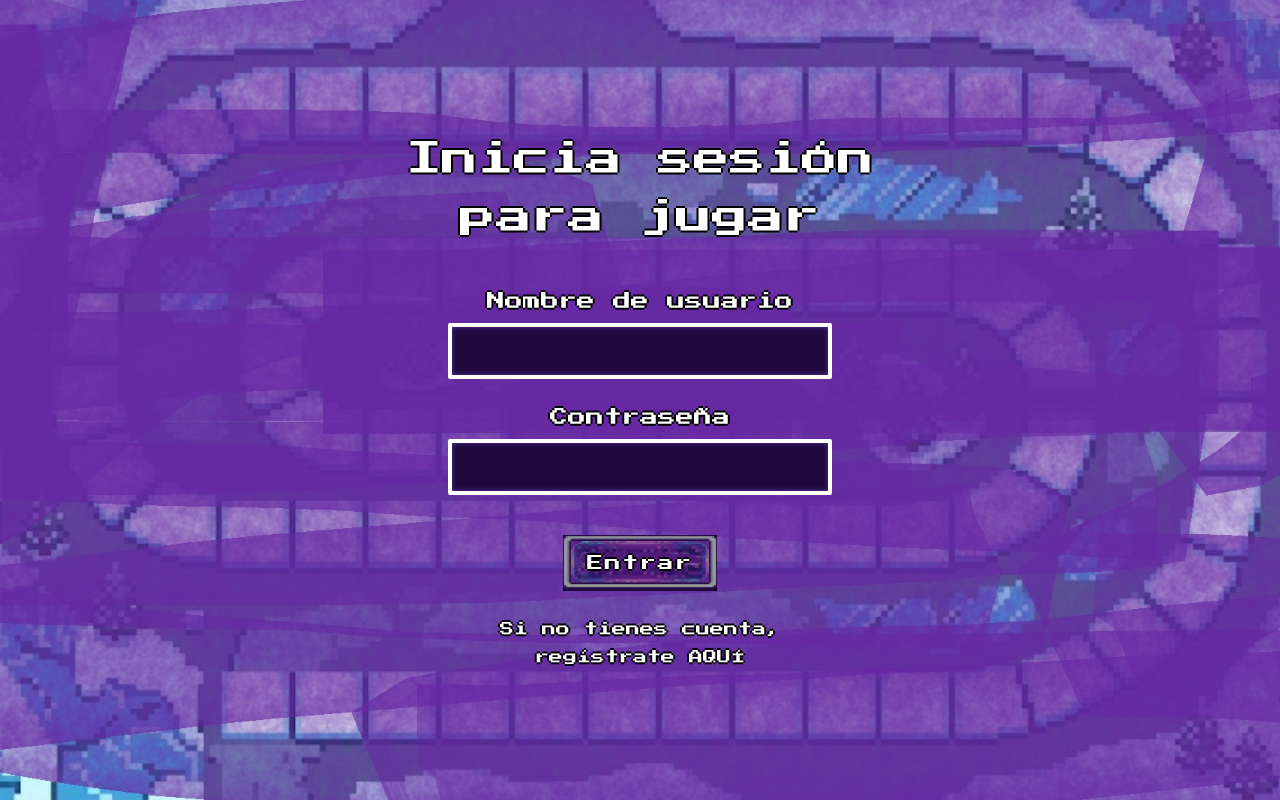
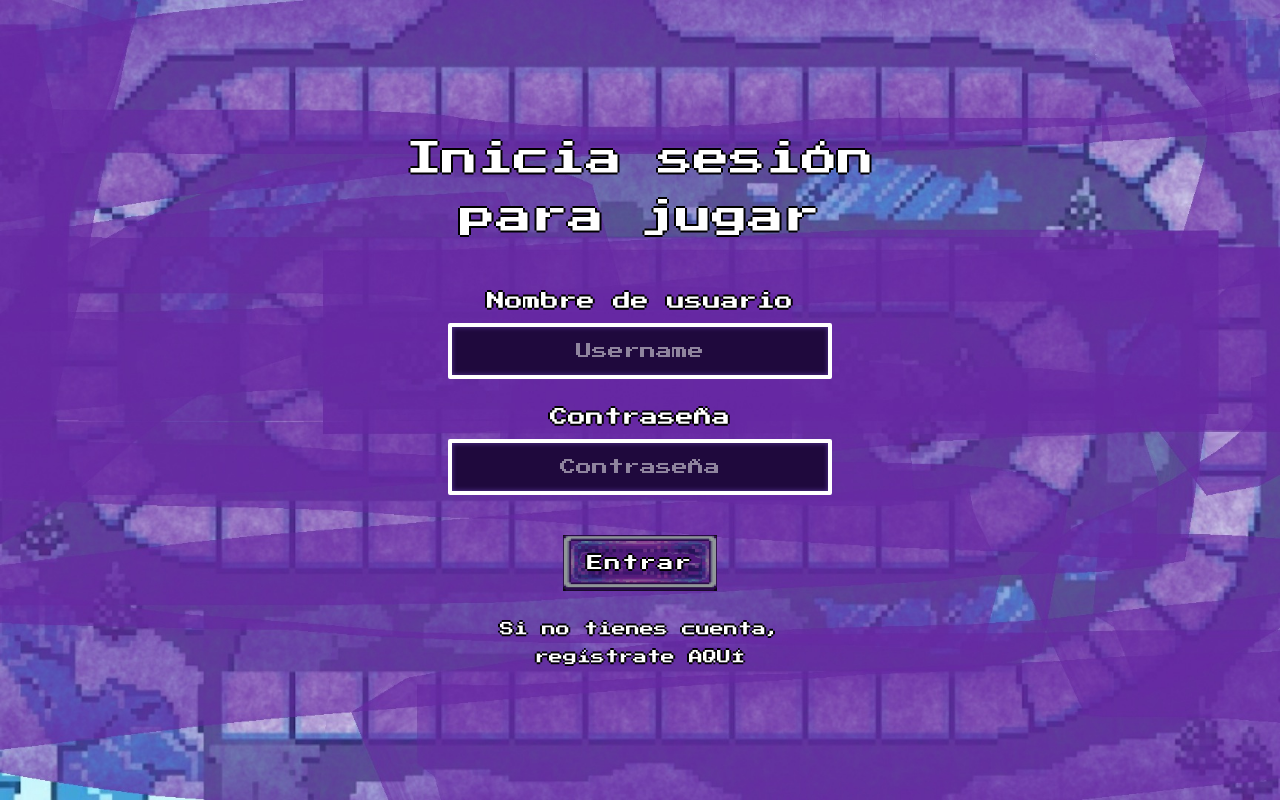
Before and after one commit to UNIZAR-30226-2026-05/frontend-web, a Next.js app: page /login in a window 1280 px wide. Built offline with nearby package versions, Linux system fonts and the light colour scheme.

Commit message:
Actualizadas dependencias del proyecto + Readme + place holders en formularios

```diff
--- a/app/(auth)/login/page.tsx
+++ b/app/(auth)/login/page.tsx
@@ -18,12 +18,12 @@ export default function LoginPage() {
             <div className="flex flex-col items-center gap-6 w-full max-w-sm">
                 <div className="flex flex-col gap-2 w-full text-center">
                     <label style={{ textShadow }} className="text-lg">Nombre de usuario</label>
-                    <PixelInput className="w-full text-center" />
+                    <PixelInput className="w-full text-center" placeholder='Username'/>
                 </div>
 
                 <div className="flex flex-col gap-2 w-full text-center">
                     <label style={{ textShadow }} className="text-lg">Contraseña</label>
-                    <PixelInput type="password" className="w-full text-center" />
+                    <PixelInput type="password" className="w-full text-center" placeholder='Contraseña'/>
                 </div>
             </div>
 
--- a/app/(auth)/register/page.tsx
+++ b/app/(auth)/register/page.tsx
@@ -18,17 +18,22 @@ export default function RegisterPage() {
             <div className="flex flex-col items-center gap-6 w-full max-w-sm">
                 <div className="flex flex-col gap-2 w-full text-center">
                     <label style={{ textShadow }} className="text-lg">Nombre de usuario</label>
-                    <PixelInput className="w-full text-center" />
+                    <PixelInput placeholder='Username'
+                    className="w-full text-center" />
                 </div>
 
                 <div className="flex flex-col gap-2 w-full text-center">
                     <label style={{ textShadow }} className="text-lg">Contraseña</label>
-                    <PixelInput type="password" className="w-full text-center" />
+                    <PixelInput type="password"
+                                placeholder='Contraseña'
+                                className="w-full text-center" />
                 </div>
 
                 <div className="flex flex-col gap-2 w-full text-center">
                     <label style={{ textShadow }} className="text-lg">Repite la contraseña</label>
-                    <PixelInput type="password" className="w-full text-center" />
+                    <PixelInput type="password"
+                                placeholder='Repite la contraseña'
+                                className="w-full text-center" />
                 </div>
             </div>
 
--- a/package.json
+++ b/package.json
@@ -9,9 +9,11 @@
     "lint": "eslint"
   },
   "dependencies": {
+    "jose": "^6.2.1",
     "next": "16.1.6",
     "react": "19.2.3",
-    "react-dom": "19.2.3"
+    "react-dom": "19.2.3",
+    "zod": "^4.3.6"
   },
   "devDependencies": {
     "@tailwindcss/postcss": "^4",
```
Also changed, not shown: 2 other files (tests, documents, lock files or other folders).
